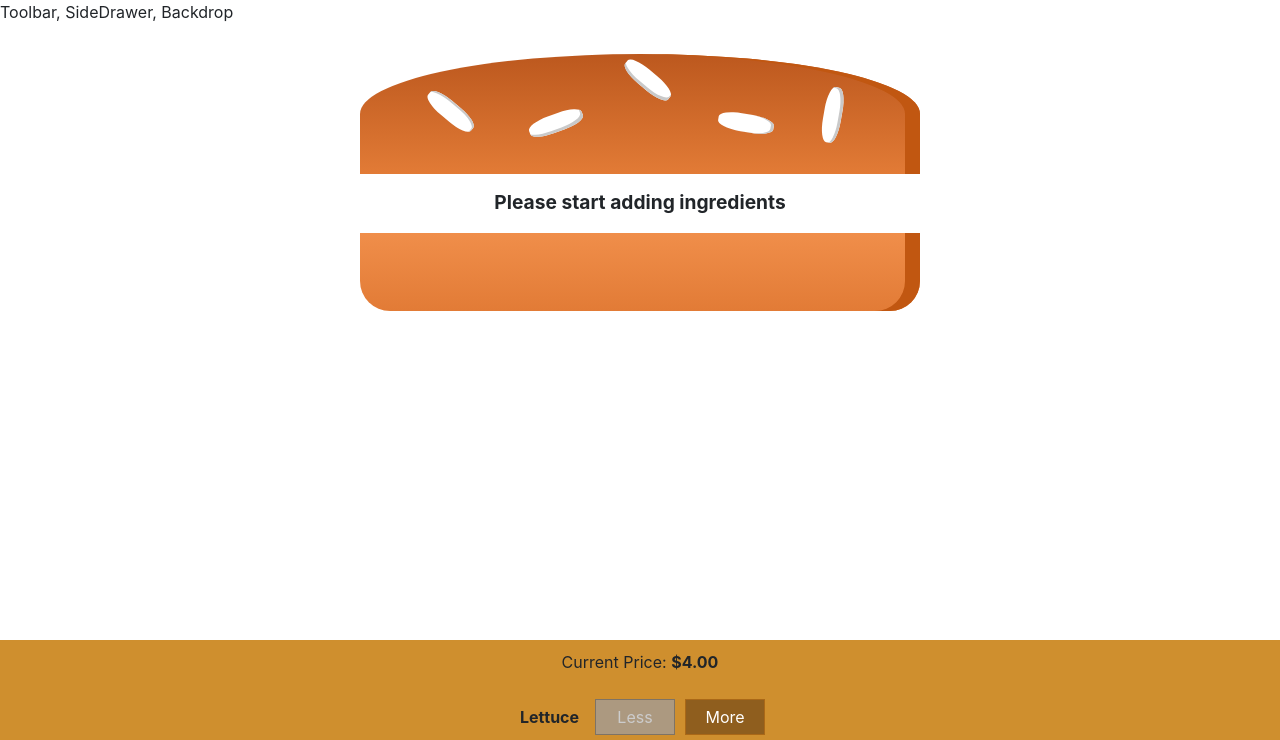
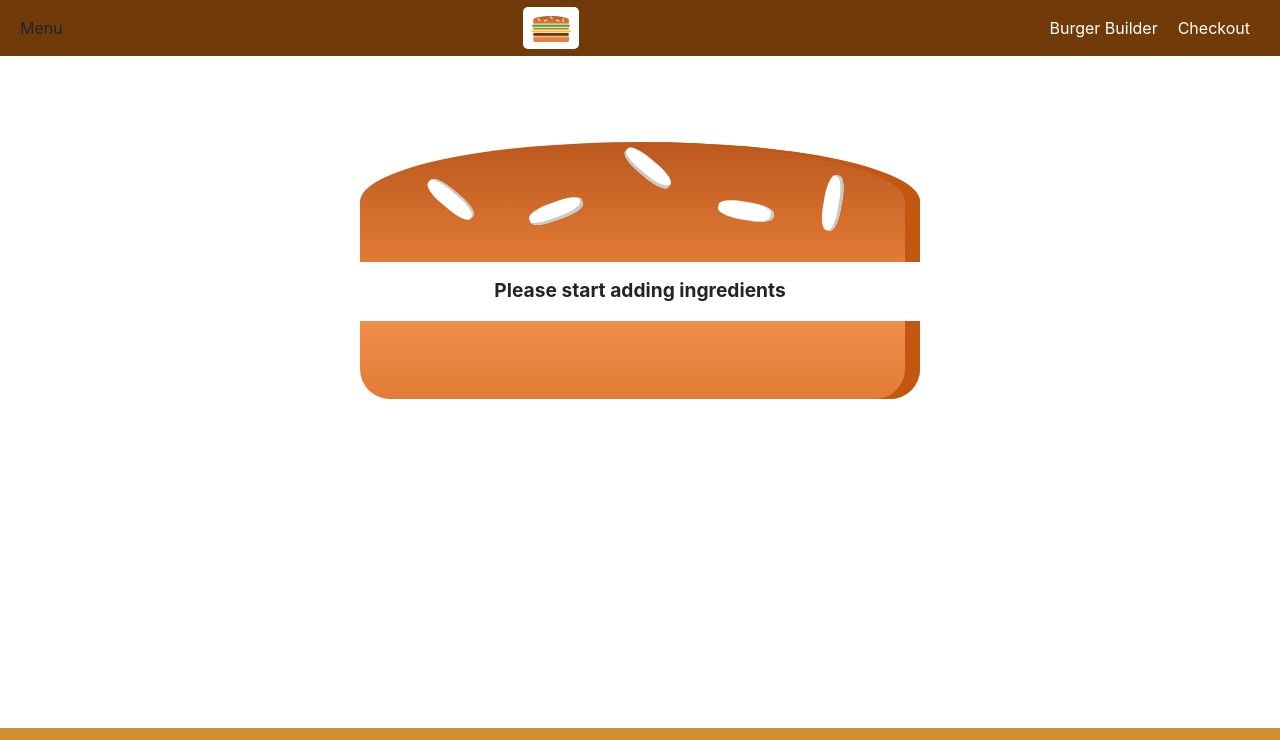
Before and after one commit to rosensteinsamuel1/burger-builder, a React (Create React App) app: page / in a window 1280 px wide. Shown: the top 740 px of the page. Built offline with nearby package versions, Linux system fonts and the light colour scheme.

Commit message:
added toolbar and navitems

```diff
--- a/src/components/Layout/Layout.js
+++ b/src/components/Layout/Layout.js
@@ -1,11 +1,12 @@
 import React from 'react';
 import Aux from '../../hoc/Aux';
+import Toolbar from '../Navigation/Toolbar/Toolbar'
 
 import classes from './Layout.module.css'
 
 const layout = (props) => (
     <Aux>
-    <div> Toolbar, SideDrawer, Backdrop</div>
+    <Toolbar />
     <main className={classes.content}>
         {props.children}
     </main>
--- a/src/components/Layout/Layout.module.css
+++ b/src/components/Layout/Layout.module.css
@@ -1,3 +1,3 @@
 .content {
-    margin-top: 16px;
+    margin-top: 72px;
 }
--- /dev/null
+++ b/src/components/Logo/Logo.js
@@ -0,0 +1,11 @@
+import React from 'react';
+import bugerLogo from '../../assets/images/burger-logo.png'
+import classes from './Logo.module.css'
+
+const logo = (props) => (
+    <div className={classes.Logo}>
+        <img src={bugerLogo} alt="MyBurger"/>
+    </div>
+);
+
+export default logo;
--- /dev/null
+++ b/src/components/Logo/Logo.module.css
@@ -0,0 +1,11 @@
+.Logo {
+    background-color: white;
+    padding: 8px;
+    height: 75%;
+    box-sizing: border-box;
+    border-radius: 5px;
+}
+
+.Logo img {
+    height: 100%;
+}
--- /dev/null
+++ b/src/components/Navigation/NavItems/NavItem/NavItem.js
@@ -0,0 +1,11 @@
+import React from 'react';
+import classes from './NavItem.module.css';
+
+const navItem= (props) => (
+    <li className={classes.NavItem}>
+        <a href={props.link}
+        className ={props.active ? classes.active: null}>{props.children}</a>
+    </li>
+);
+
+export default navItem;
--- /dev/null
+++ b/src/components/Navigation/NavItems/NavItem/NavItem.module.css
@@ -0,0 +1,26 @@
+.NavItem {
+    margin: 0;
+    box-sizing: border-box;
+    display: flex;
+    height: 100%;
+    width: auto;
+    align-items: center;
+}
+
+.NavItem a {
+    color: white;
+    text-decoration: none;
+    height: 100%;
+    padding: 16px 10px;
+    border-bottom: 4px solid transparent;
+    box-sizing: border-box;
+    display: block;
+}
+
+.NavItem a:hover,
+.NavItem a:active,
+.NavItem a:active {
+    background-color: #8F5c2c;
+    border-bottom: 4px solid #40A4c8;
+    color: white;
+}
--- /dev/null
+++ b/src/components/Navigation/NavItems/NavItems.js
@@ -0,0 +1,12 @@
+import React from 'react';
+import classes from './NavItems.module.css'
+import NavItem from './NavItem/NavItem'
+
+const navItems = () => (
+    <ul className={classes.NavItems}>
+        <NavItem link="/" active>Burger Builder</NavItem>
+        <NavItem link="/">Checkout</NavItem>
+    </ul>
+);
+
+export default navItems;
--- /dev/null
+++ b/src/components/Navigation/NavItems/NavItems.module.css
@@ -0,0 +1,8 @@
+.NavItems {
+    margin: 0;
+    padding: 0;
+    list-style: none;
+    display: flex;
+    align-items: center;
+    height: 100%;
+}
--- /dev/null
+++ b/src/components/Navigation/Toolbar/Toolbar.js
@@ -0,0 +1,16 @@
+import React from 'react';
+import classes from './Toolbar.module.css'
+import Logo from '../../Logo/Logo'
+import NavItems from '../NavItems/NavItems'
+
+const toolbar = (props) => (
+    <header className={classes.Toolbar}>
+        <div>Menu</div>
+        <Logo />
+        <nav>
+            <NavItems />
+        </nav>
+    </header>
+);
+
+export default toolbar;
--- /dev/null
+++ b/src/components/Navigation/Toolbar/Toolbar.module.css
@@ -0,0 +1,18 @@
+.Toolbar {
+    height: 56px;
+    width: 100%;
+    top: 0;
+    left: 0;
+    background-color: #703B09;
+    display: flex;
+    justify-content: space-between;
+    align-items: center;
+    padding: 0 20px;
+    box-sizing: border-box;
+    z-index: 90;
+}
+
+.Toolbar nav {
+    height: 100%;
+
+}
```
Also changed, not shown: src/assets/images/burger-logo.png (added).
